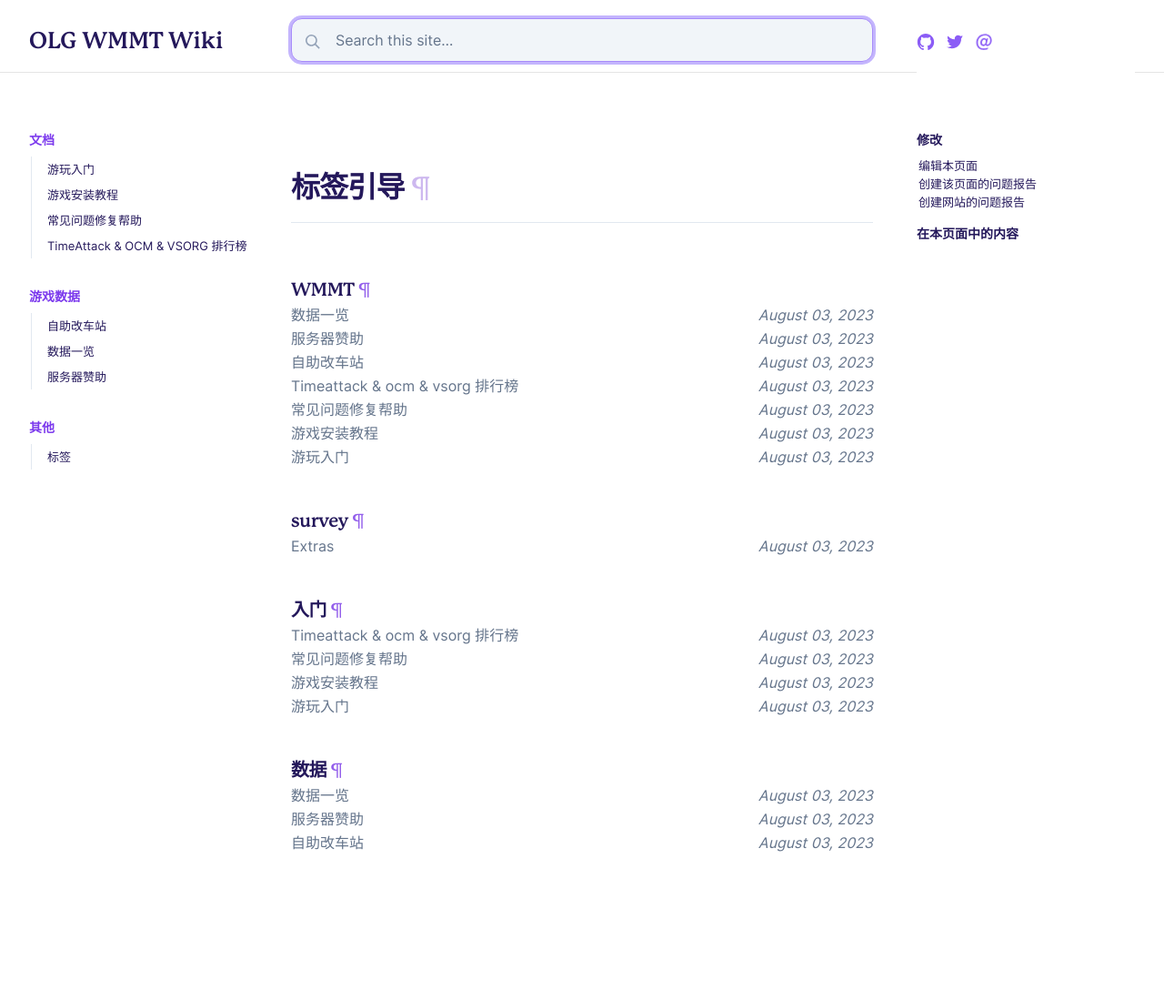
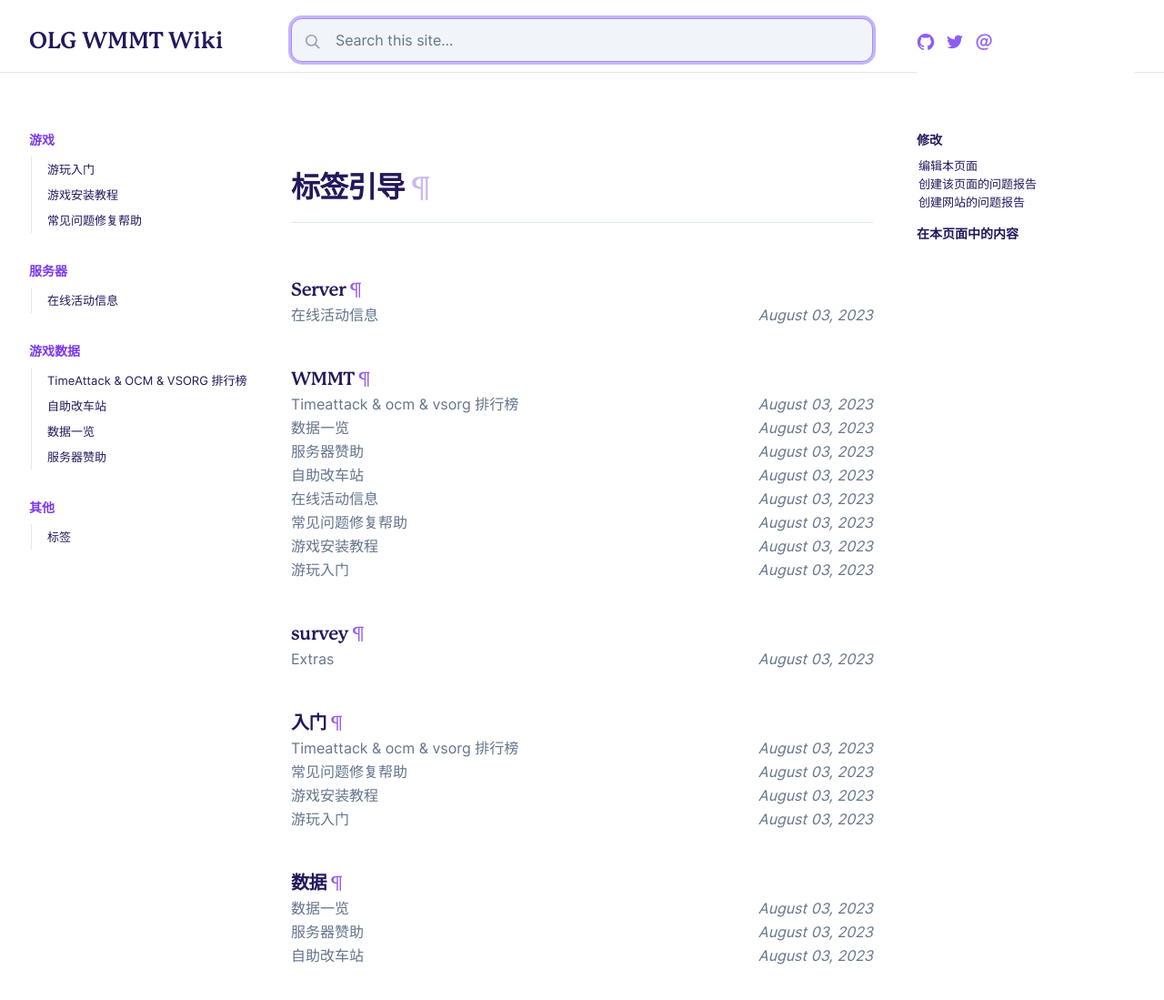
Before and after one commit to banapassport/SRC-Wiki, a Jekyll site: the page built from pages/tags.html, in a window 1280 px wide and 1247 px high. Shown: the top 1099 px of the window at 91% size. Built offline with Jekyll 4.4.1, drawn with Linux system fonts in a browser that asks for light colours.

```diff
--- a/_data/toc.yml
+++ b/_data/toc.yml
@@ -1,5 +1,5 @@
-- title: 文档
-  url: docs
+- title: "游戏"
+  url: "docs/started"
   links:
     - title: "游玩入门"
       url: "docs/started/游玩入门"
@@ -7,25 +7,34 @@
       url: "docs/started/游戏安装教程"
     - title: "常见问题修复帮助"
       url: "docs/started/常见问题修复帮助"
-    - title: "TimeAttack & OCM & VSORG 排行榜"
-      url: "docs/started/TimeAttack & OCM & VSORG 排行榜"
+
     #- title: "News"
     #  url: "news"
+
+- title: "服务器"
+  url: "docs/server"
+  links:
+    - title: "在线活动信息"
+      url: "docs/game_data/在线活动信息"
 
 - title: "游戏数据"
   url: "docs/game_data"
   links:
-    - title: 自助改车站
+    - title: "TimeAttack & OCM & VSORG 排行榜"
+      url: "docs/game_data/TimeAttack & OCM & VSORG 排行榜"
+    - title: "自助改车站"
       url: "docs/game_data/自助改车站"
-    - title: 数据一览
+    - title: "数据一览"
       url: "docs/game_data/数据一览"
-    - title: 服务器赞助
+    - title: "服务器赞助"
       url: "docs/game_data/服务器赞助"
 
 - title: "其他"
   url: "docs/extras"
   links:
+
     #- title: Quizzes
     #  url: "docs/extras/example-quiz"
-    - title: 标签
+
+    - title: "标签"
       url: "tags"
```
Also changed, not shown: _docs/server/在线活动信息.md (added, +84 -0 lines), pages/index.md (+9 -7 lines), _docs/game_data/TimeAttack & OCM & VSORG 排行榜.md (renamed from _docs/started/TimeAttack & OCM & VSORG 排行榜.md).
